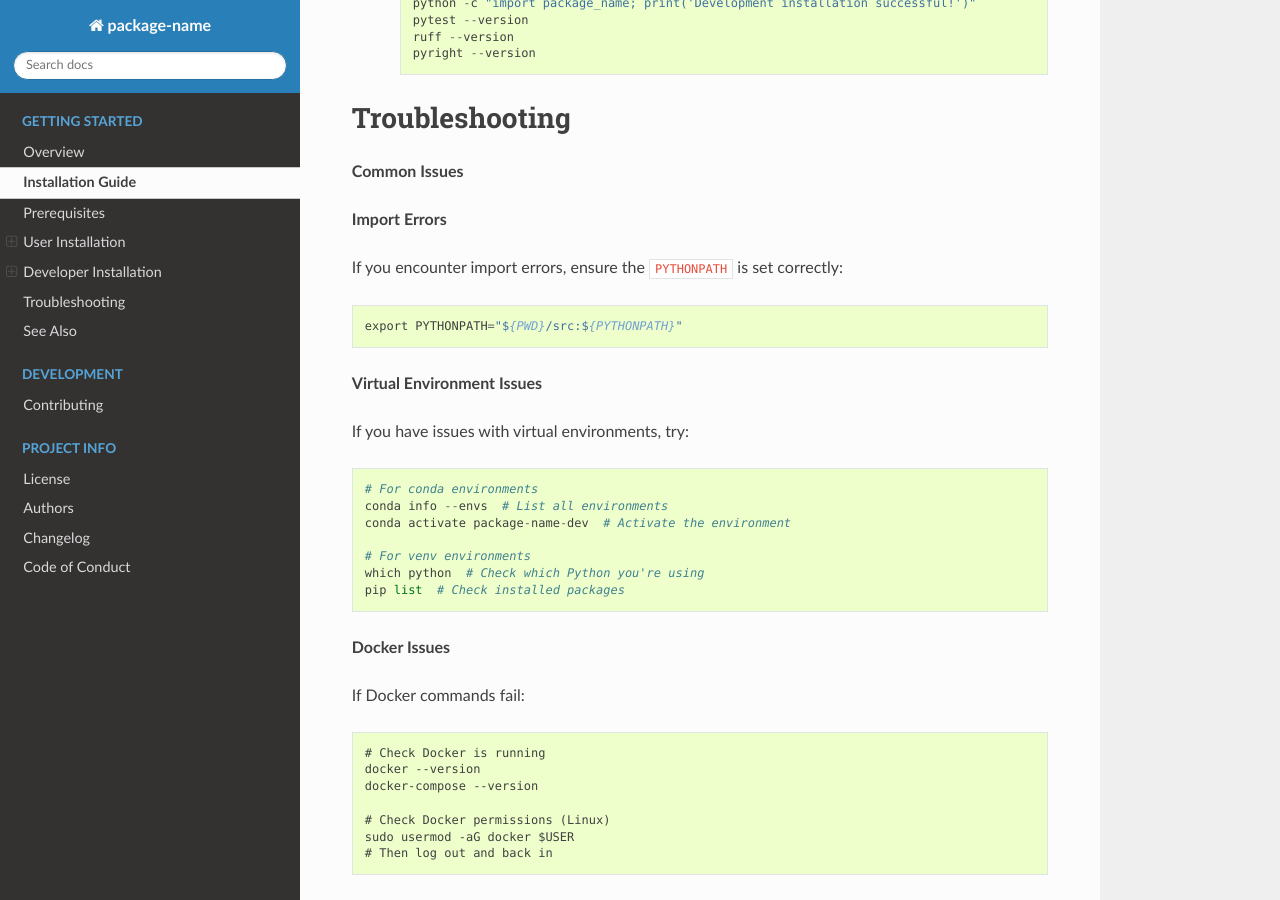
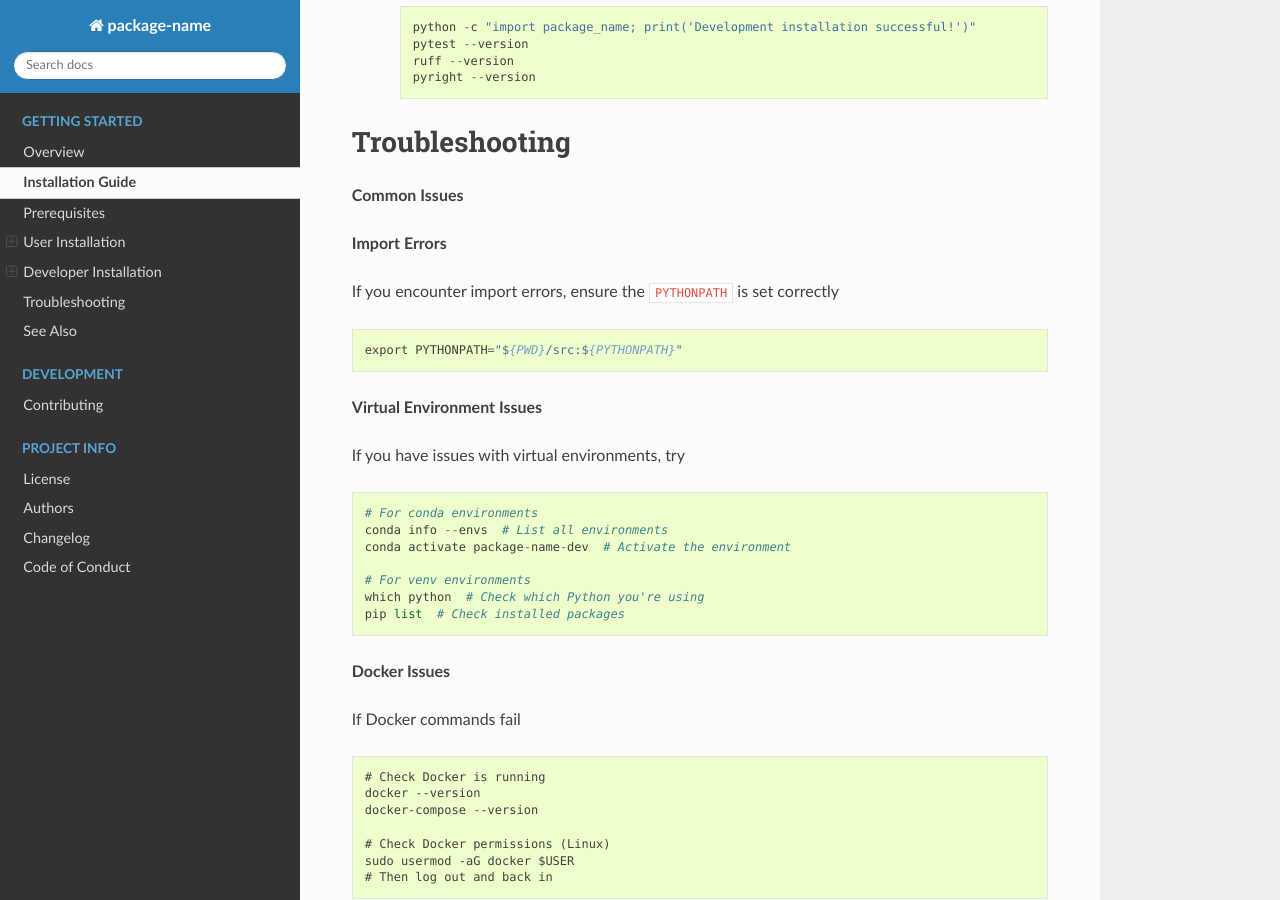
Before and after one commit to j-moralejo-pinas/python-boilerplate, a Sphinx documentation site: the page built from docs/installation.rst, in a window 1280 px wide and 900 px high, scrolled down 3365 px. Built offline with Sphinx 7.4.7 and the Read the Docs theme 3.1.0, drawn with Linux system fonts in a browser that asks for light colours; formulas are drawn with MathJax 3; pages that are not in the unit, such as notebooks, are missing from menus; the version number could not be read and is left out.

Commit message:
More changes to docs

```diff
--- a/docs/installation.rst
+++ b/docs/installation.rst
@@ -26,14 +26,14 @@
 
 1. **Clone the Repository**: Clone the project repository from GitHub
 
-    ::
+    .. code-block::
 
         git clone https://github.com/j-moralejo-pinas/package-name.git
         cd package-name
 
 2. **Set Up Virtual Environment (Recommended)**: While not mandatory, using a virtual environment is highly recommended to avoid dependency conflicts
 
-    ::
+    .. code-block::
 
         # Using conda (recommended)
         conda create -n env_config python=3.x
@@ -48,13 +48,13 @@
 
 3. **Install the Package**: Install the project and its dependencies
 
-    ::
+    .. code-block::
 
         pip install -e .
 
 4. **Verify Installation**: Test that the installation was successful
 
-    ::
+    .. code-block::
 
         python -c "import package_name; print('Installation successful!')"
 
@@ -74,14 +74,14 @@
 
 1. **Clone the Repository**
 
-    ::
+    .. code-block::
 
         git clone https://github.com/j-moralejo-pinas/package-name.git
         cd package-name
 
 2. **Build the Docker Image**: Build the application using Docker Compose
 
-    ::
+    .. code-block::
 
         docker-compose build
 
@@ -89,7 +89,7 @@
 
 3. **Verify Docker Installation**: Test that the Docker setup works
 
-    ::
+    .. code-block::
 
         docker-compose run --rm app python -c "import package_name; print('Docker installation successful!')"
 
@@ -110,46 +110,46 @@
 
 1. **Clone and Navigate**
 
-    ::
+    .. code-block::
 
         git clone https://github.com/j-moralejo-pinas/package-name.git
         cd package-name
 
 2. **Set Up Development Environment**: Create a virtual environment (recommended)
 
-    ::
+    .. code-block::
 
         conda create -n package-name-dev python=3.x
         conda activate package-name-dev
 
 3. **Install in Development Mode**: Install the package with development dependencies
 
-    ::
+    .. code-block::
 
         pip install -e ".[dev,docs]"
 
     This installs the project in editable mode with all development tools including:
 
-   * ``pytest`` - Testing framework
-   * ``pyright`` - Type checking
-   * ``pre-commit`` - Git hooks for code quality
-   * ``ruff`` - Fast Python linter and formatter
-   * ``pydoclint`` - Documentation linting
-   * ``docformatter`` - Documentation formatting
-   * ``pytest-cov`` - Test coverage
-   * ``pyupgrade`` - Code modernization
-   * ``sphinx`` - Documentation generation
-   * ``sphinx-autoapi`` - Automatic API documentation generation
+    * ``pytest`` - Testing framework
+    * ``pyright`` - Type checking
+    * ``pre-commit`` - Git hooks for code quality
+    * ``ruff`` - Fast Python linter and formatter
+    * ``pydoclint`` - Documentation linting
+    * ``docformatter`` - Documentation formatting
+    * ``pytest-cov`` - Test coverage
+    * ``pyupgrade`` - Code modernization
+    * ``sphinx`` - Documentation generation
+    * ``sphinx-autoapi`` - Automatic API documentation generation
 
 4. **Set Up Pre-commit Hooks**: Install pre-commit hooks to ensure code quality
 
-    ::
+    .. code-block::
 
         pre-commit install
 
 5. **Configure Type Checking**: Link your development environment to Pyright for proper type checking. Create a ``pyrightconfig.local.json`` file in the project root
 
-    ::
+    .. code-block::
 
         {
             "venvPath": "/path/to/your/conda/envs",
@@ -160,7 +160,7 @@
 
 6. **Configure Environment**: Set the ``PYTHONPATH`` environment variable
 
-    ::
+    .. code-block::
 
         export PYTHONPATH="${PWD}/src:${PYTHONPATH}"
 
@@ -168,7 +168,7 @@
 
 7. **Verify Installation**: Test that the development installation was successful
 
-    ::
+    .. code-block::
 
         python -c "import package_name; print('Development installation successful!')"
         pytest --version
@@ -182,13 +182,17 @@
 
 **Import Errors**
 
-If you encounter import errors, ensure the ``PYTHONPATH`` is set correctly::
+If you encounter import errors, ensure the ``PYTHONPATH`` is set correctly
+
+.. code-block::
 
     export PYTHONPATH="${PWD}/src:${PYTHONPATH}"
 
 **Virtual Environment Issues**
 
-If you have issues with virtual environments, try::
+If you have issues with virtual environments, try
+
+.. code-block::
 
     # For conda environments
     conda info --envs  # List all environments
@@ -200,7 +204,9 @@
 
 **Docker Issues**
 
-If Docker commands fail::
+If Docker commands fail
+
+.. code-block::
 
     # Check Docker is running
     docker --version
```
